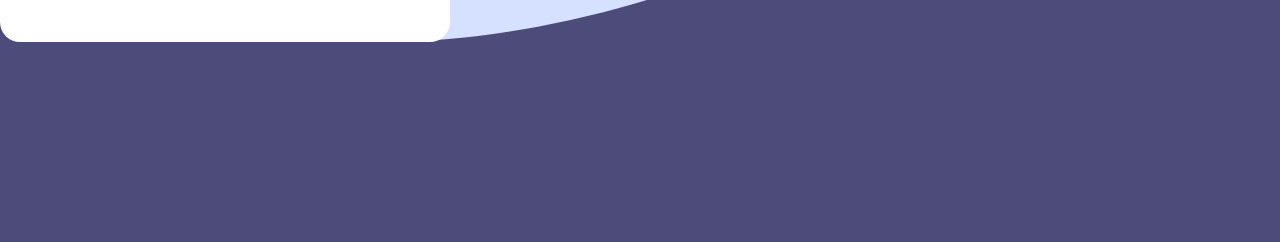
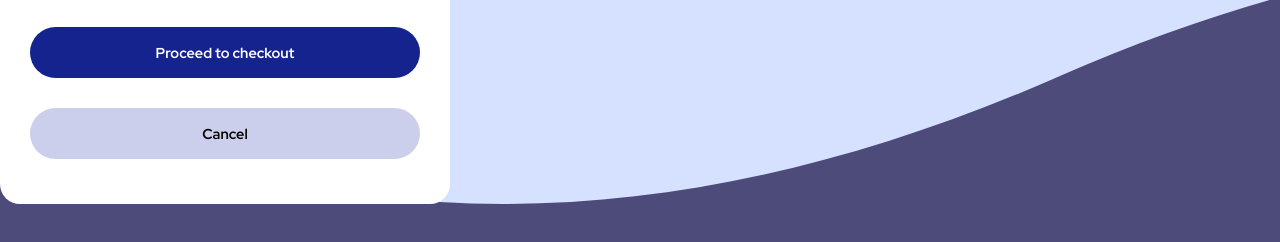
Before and after one commit to ironhide554/Order-Page, a plain HTML site: page index.html in a window 1280 px wide. Shown: the part 434-676 px from the top of the page. Drawn offline with Linux system fonts and the light colour scheme.

Commit message:
Addition of buttons and its styling

```diff
--- a/index.html
+++ b/index.html
@@ -15,6 +15,8 @@
             <p>You have two orders in your cart.
                 Click on proceed to checkout for the payment
             </p>
+            <button class="proceed">Proceed to checkout</button>
+            <button class="cancel">Cancel</button>
 
 
         </div>
--- a/styles.css
+++ b/styles.css
@@ -24,6 +24,7 @@ body{
     background-color: white;
     border-radius: 20px;
     overflow: hidden;
+
 }
 
 .cart{
@@ -44,3 +45,37 @@ body{
 .container > *{
     margin: 15px 0;
 }
+
+
+button{
+    padding: 1rem 0;
+    font-family: 'Red Hat Display', sans-serif;
+    /* box-shadow: 0 10px 30px -8px aliceblue; */
+    font-size: 0.9rem;
+    border: none;
+    width: 100%;
+    font-weight: 700;
+    border-radius: 30px;
+    cursor: pointer;
+
+}
+.proceed{
+    background-color: rgb(21, 35, 143);
+    color: white;
+
+}
+
+.cancel{
+    background-color: rgb(203, 207, 235);
+    color: rgb(8, 5, 5);
+
+}
+
+.proceed:hover{
+    opacity: 0.9;
+
+}
+
+.cancel:hover{
+    opacity: 0.5;
+}
```
